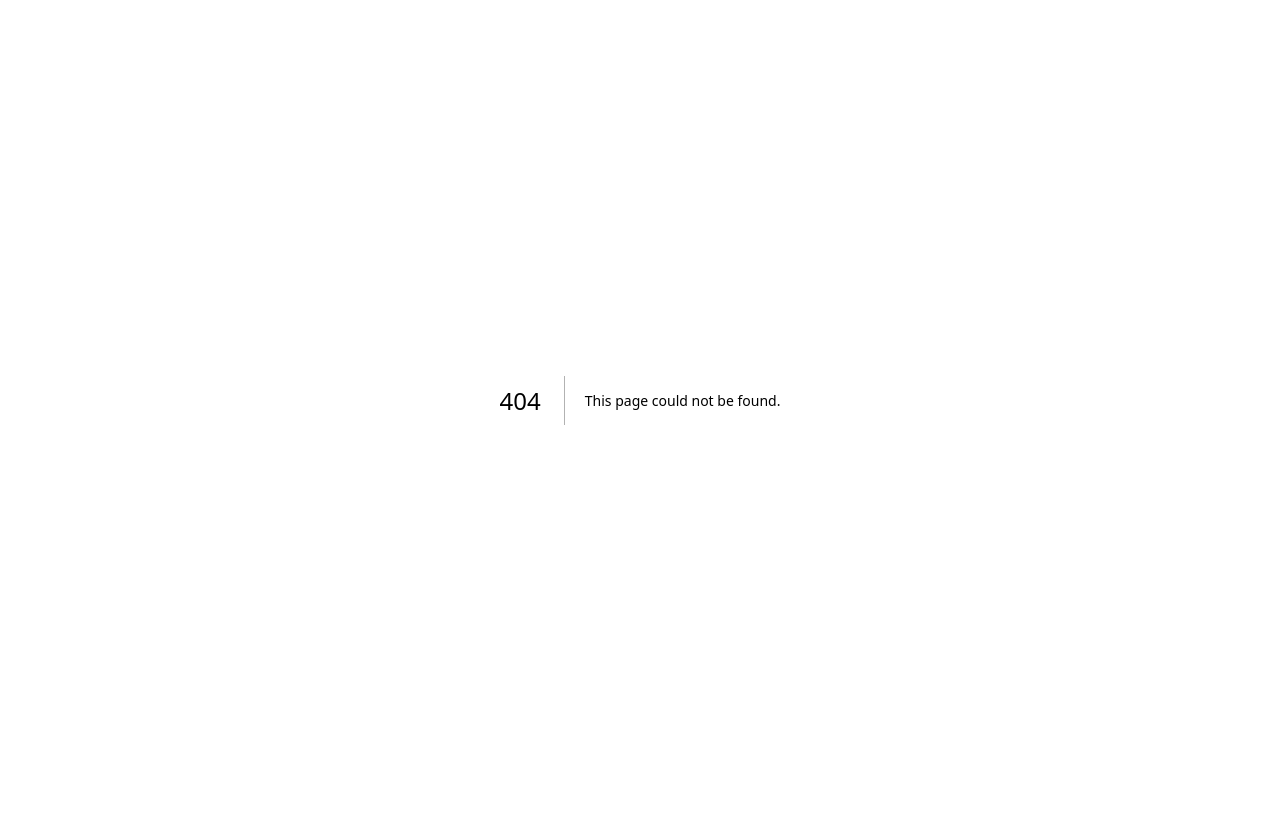
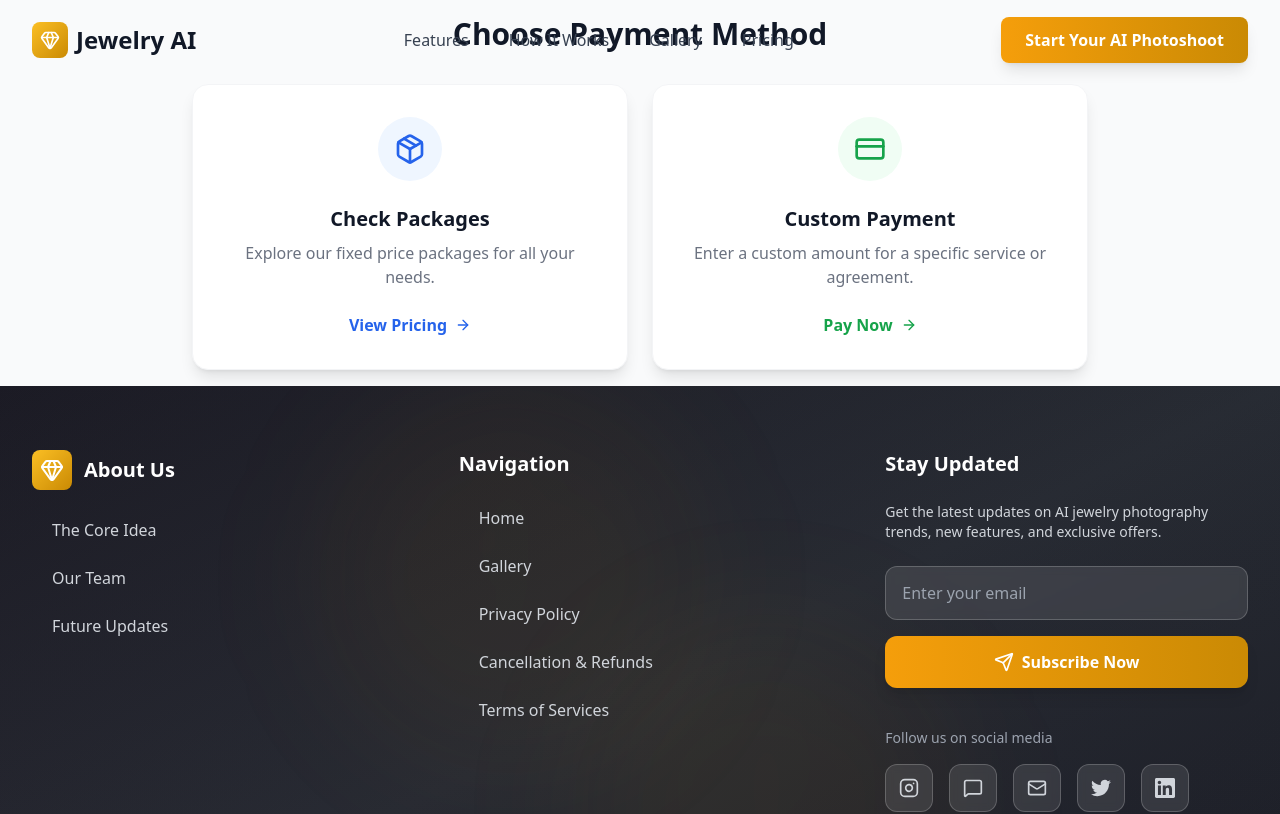
Before and after one commit to soumyattention/jewelryai-nextjs, a Next.js app: page /pay in a window 1280 px wide. Before the commit this address had no page. Shown: the top 814 px of the page. Built offline with nearby package versions, Linux system fonts and the light colour scheme.

Commit message:
Add custom payment button and pay page

```diff
--- /dev/null
+++ b/src/app/pay/page.tsx
@@ -0,0 +1,52 @@
+'use client';
+
+import React from 'react';
+import Link from 'next/link';
+import { ArrowRight, CreditCard, Package } from 'lucide-react';
+import Header from '@/components/Header';
+import Footer from '@/components/Footer';
+
+const PayPage = () => {
+  return (
+    <div className="min-h-screen bg-gray-50 flex flex-col">
+      <Header />
+      <main className="flex-grow flex items-center justify-center p-4">
+        <div className="max-w-4xl w-full">
+            <h1 className="text-3xl font-bold text-center mb-8 text-gray-900">Choose Payment Method</h1>
+            <div className="grid md:grid-cols-2 gap-6">
+                {/* Option 1: Check Packages */}
+                <Link href="/pricing" className="block group">
+                    <div className="bg-white p-8 rounded-2xl shadow-lg border border-gray-100 h-full flex flex-col items-center text-center transition-all duration-300 hover:shadow-xl hover:scale-105 hover:border-blue-200 cursor-pointer">
+                        <div className="bg-blue-50 p-4 rounded-full mb-6 group-hover:bg-blue-100 transition-colors">
+                            <Package className="w-8 h-8 text-blue-600" />
+                        </div>
+                        <h2 className="text-xl font-bold text-gray-900 mb-2">Check Packages</h2>
+                        <p className="text-gray-500 mb-6">Explore our fixed price packages for all your needs.</p>
+                        <span className="mt-auto inline-flex items-center text-blue-600 font-semibold group-hover:translate-x-1 transition-transform">
+                            View Pricing <ArrowRight className="w-4 h-4 ml-2" />
+                        </span>
+                    </div>
+                </Link>
+
+                {/* Option 2: Custom Payment */}
+                <a href="https://checkout.dodopayments.com/buy/pdt_fHn4R05QqPBl38zBbc48B?quantity=1&showDiscounts=false" target="_blank" rel="noopener noreferrer" className="block group">
+                    <div className="bg-white p-8 rounded-2xl shadow-lg border border-gray-100 h-full flex flex-col items-center text-center transition-all duration-300 hover:shadow-xl hover:scale-105 hover:border-green-200 cursor-pointer">
+                        <div className="bg-green-50 p-4 rounded-full mb-6 group-hover:bg-green-100 transition-colors">
+                            <CreditCard className="w-8 h-8 text-green-600" />
+                        </div>
+                        <h2 className="text-xl font-bold text-gray-900 mb-2">Custom Payment</h2>
+                        <p className="text-gray-500 mb-6">Enter a custom amount for a specific service or agreement.</p>
+                        <span className="mt-auto inline-flex items-center text-green-600 font-semibold group-hover:translate-x-1 transition-transform">
+                            Pay Now <ArrowRight className="w-4 h-4 ml-2" />
+                        </span>
+                    </div>
+                </a>
+            </div>
+        </div>
+      </main>
+      <Footer />
+    </div>
+  );
+};
+
+export default PayPage;
--- a/src/components/Pricing.tsx
+++ b/src/components/Pricing.tsx
@@ -388,6 +388,7 @@ const Pricing = () => {
                We offer tailored packages for large collections, enterprise clients, and specific creative requirements.
              </p>
 
+             <div className="flex flex-col sm:flex-row gap-4 justify-center">
                <a
                  href="https://wa.me/447727727748"
                  target="_blank"
@@ -396,6 +397,15 @@ const Pricing = () => {
                >
                  Contact Us for Custom Pricing
                </a>
+               <a
+                 href="https://checkout.dodopayments.com/buy/pdt_fHn4R05QqPBl38zBbc48B?quantity=1&showDiscounts=false"
+                 target="_blank"
+                 rel="noopener noreferrer"
+                 className="inline-flex items-center justify-center px-8 py-3 border border-amber-500 text-base font-bold rounded-xl text-amber-600 bg-white hover:bg-amber-50 shadow-lg transition-all duration-200 transform hover:-translate-y-0.5"
+               >
+                 Custom Payment
+               </a>
+             </div>
            </div>
         </div>
 
```
Lines whose indentation alone changed are shown as unchanged.
